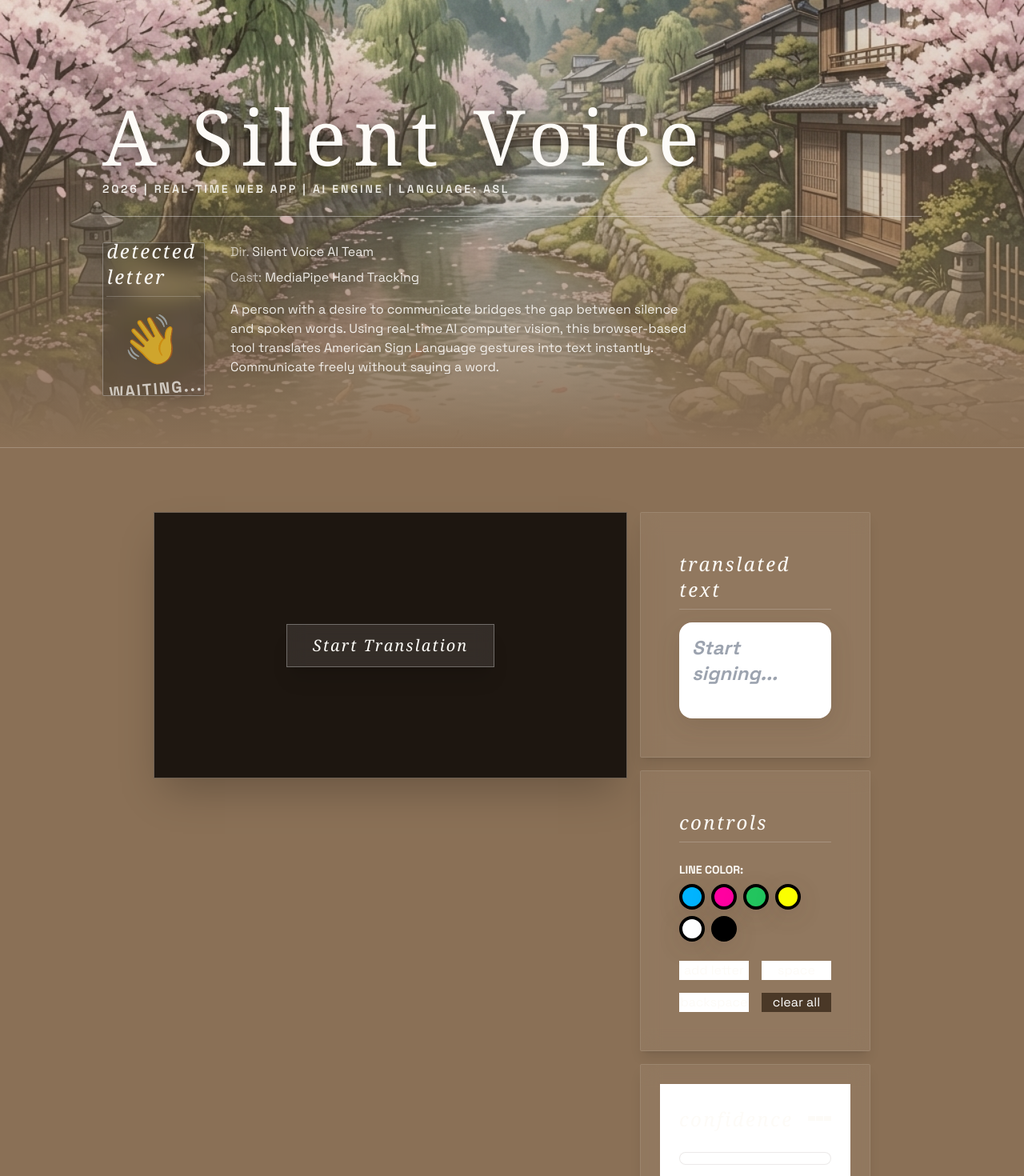
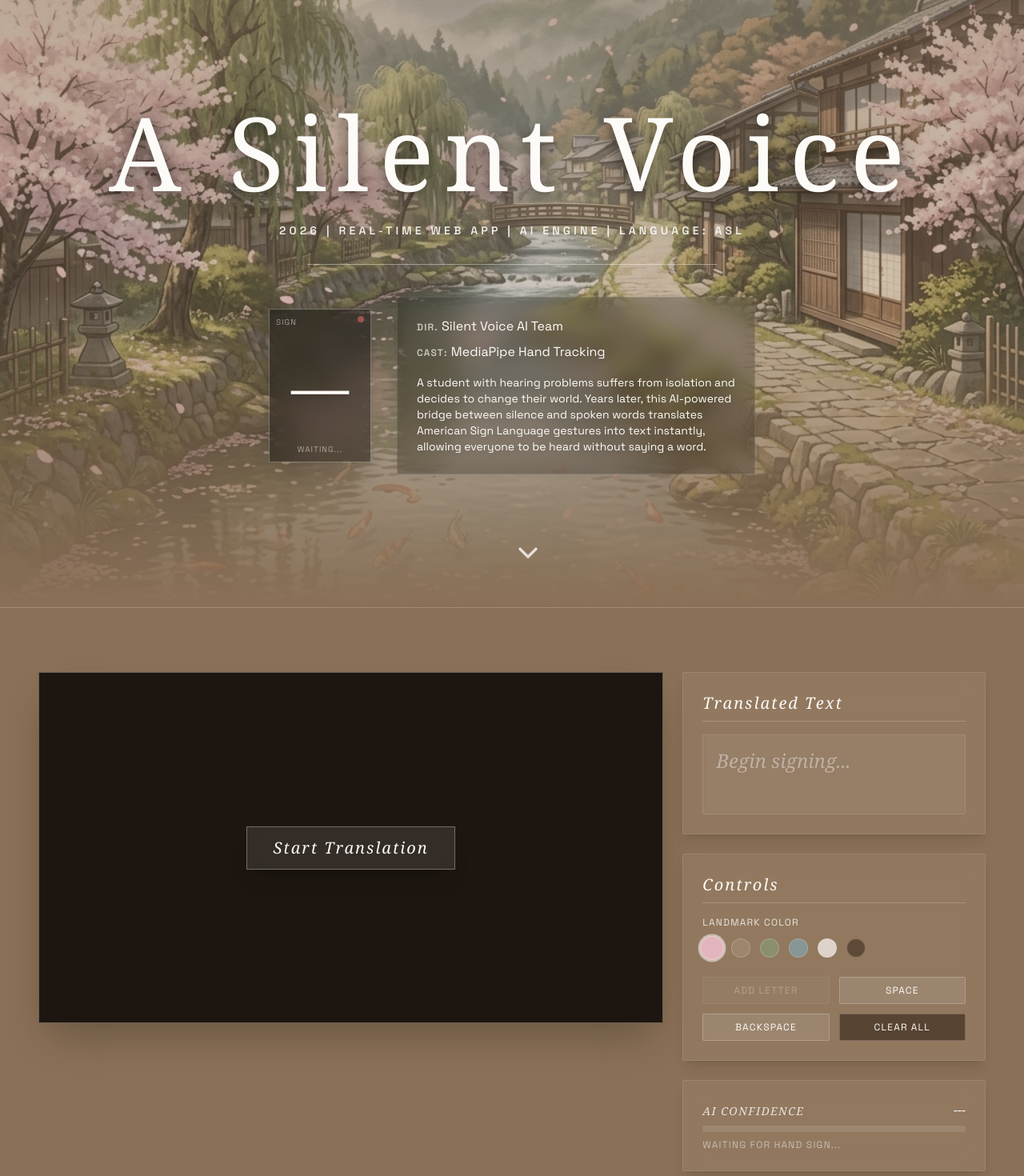
Before and after one commit to nottherajyk/SilentVoice.ai, a React (Vite) app: page / in a window 1280 px wide. Shown: the part 40-1510 px from the top of the page at 80% size. Built offline with nearby package versions, Linux system fonts and the light colour scheme.

Commit message:
Fix UI placement, widen grid, center hero, add scroll animation

```diff
--- a/src/App.jsx
+++ b/src/App.jsx
@@ -67,42 +67,49 @@ function App() {
     <div className="min-h-screen bg-[#8a7056] text-[#fdfbf7] font-sans selection:bg-white/30 pb-20">
 
       {/* HERO SECTION */}
-      <div className="relative w-full h-[60vh] md:h-[75vh] flex flex-col justify-end p-6 md:p-16 border-b border-white/20">
+      <div className="relative w-full h-[80vh] md:h-screen flex flex-col justify-center items-center text-center p-6 md:p-16 border-b border-white/20">
 
         <div className="absolute inset-0 z-0 overflow-hidden">
           <img src={heroBg} alt="Cinematic background" className="w-full h-full object-cover opacity-90" />
-          <div className="absolute inset-0 bg-gradient-to-t from-[#8a7056] via-[#8a7056]/30 to-transparent" />
+          <div className="absolute inset-0 bg-gradient-to-t from-[#8a7056] via-[#8a7056]/30 to-[#8a7056]/50" />
         </div>
 
-        <div className="relative z-10 max-w-5xl mx-auto w-full">
-          <h1 className="text-5xl md:text-7xl lg:text-8xl font-serif tracking-widest text-[#fdfbf7] mb-2" style={{ textShadow: '0 4px 15px rgba(0,0,0,0.5)' }}>
+        <div className="relative z-10 max-w-6xl mx-auto w-full flex flex-col items-center">
+          <h1 className="text-6xl md:text-8xl lg:text-9xl font-serif tracking-widest text-[#fdfbf7] mb-6 drop-shadow-lg" style={{ textShadow: '0 4px 25px rgba(0,0,0,0.6)' }}>
             A Silent Voice
           </h1>
-          <p className="text-xs md:text-sm tracking-[0.2em] font-semibold opacity-90 mb-6 drop-shadow-md uppercase">
+          <p className="text-xs md:text-sm tracking-[0.3em] font-semibold opacity-90 mb-8 drop-shadow-md uppercase text-[#fdfbf7]">
             2026 | Real-time Web App | AI Engine | Language: ASL
           </p>
-          <div className="w-full h-px bg-white/40 mb-8" />
+          <div className="w-3/4 max-w-lg h-px bg-white/40 mb-10" />
 
-          <div className="flex flex-col md:flex-row gap-8 items-start">
-            <div className="w-24 h-36 md:w-32 md:h-48 bg-black/20 rounded-sm shrink-0 shadow-lg overflow-hidden flex items-center justify-center border border-white/30 backdrop-blur-md">
+          <div className="flex flex-col md:flex-row gap-8 items-center justify-center">
+            <div className="w-24 h-36 md:w-32 md:h-48 bg-black/40 rounded-sm shrink-0 shadow-2xl overflow-hidden flex items-center justify-center border border-white/30 backdrop-blur-md">
                  <DetectedLetter letter={detectedLetter} confidence={confidence} handDetected={handDetected} />
             </div>
-            <div className="max-w-xl text-[#fdfbf7]/90 leading-relaxed font-light text-sm md:text-base drop-shadow-md">
-              <p className="mb-2"><span className="opacity-70">Dir.</span> Silent Voice AI Team</p>
-              <p className="mb-4"><span className="opacity-70">Cast:</span> MediaPipe Hand Tracking</p>
-              <p>
-                A person with a desire to communicate bridges the gap between silence and spoken words.
-                Using real-time AI computer vision, this browser-based tool translates American Sign Language
-                gestures into text instantly. Communicate freely without saying a word.
+            <div className="max-w-md text-[#fdfbf7] leading-relaxed font-light text-sm md:text-base drop-shadow-md text-left bg-black/20 p-6 backdrop-blur-md rounded-sm border border-white/10">
+              <p className="mb-2"><span className="opacity-70 font-semibold uppercase text-xs tracking-widest">Dir.</span> Silent Voice AI Team</p>
+              <p className="mb-4"><span className="opacity-70 font-semibold uppercase text-xs tracking-widest">Cast:</span> MediaPipe Hand Tracking</p>
+              <p className="text-sm">
+                A student with hearing problems suffers from isolation and decides to change their world.
+                Years later, this AI-powered bridge between silence and spoken words translates American Sign Language
+                gestures into text instantly, allowing everyone to be heard without saying a word.
               </p>
             </div>
           </div>
         </div>
+
+        {/* Scroll Down Animation */}
+        <div className="absolute bottom-10 left-1/2 transform -translate-x-1/2 z-20 animate-bounce cursor-pointer opacity-80 hover:opacity-100 transition-opacity" onClick={() => window.scrollBy({ top: window.innerHeight, behavior: 'smooth' })}>
+          <svg width="40" height="40" viewBox="0 0 24 24" fill="none" stroke="#fdfbf7" strokeWidth="2" strokeLinecap="round" strokeLinejoin="round">
+            <path d="M6 9l6 6 6-6" />
+          </svg>
+        </div>
       </div>
 
-      {/* MAIN APP GRID (The "Movie Stills") */}
-      <div className="max-w-5xl mx-auto w-full p-6 md:p-16 mt-4">
-        <div className="grid grid-cols-1 md:grid-cols-3 gap-3 md:gap-4">
+      {/* MAIN APP GRID */}
+      <div className="max-w-7xl mx-auto w-full p-6 md:p-12 mt-8">
+        <div className="grid grid-cols-1 lg:grid-cols-3 gap-6">
 
           {/* CAMERA (Takes 2 cols) */}
           <div className="md:col-span-2 aspect-video bg-[#3b2c1f]/80 overflow-hidden shadow-2xl relative border border-white/20">
@@ -118,7 +125,7 @@ function App() {
           </div>
 
           {/* RIGHT SIDE TOOLS (Takes 1 col, stacked) */}
-          <div className="flex flex-col gap-3 md:gap-4">
+          <div className="flex flex-col gap-6">
             <div className="bg-[#a38c73]/30 border border-white/10 p-4 md:p-6 flex-1 shadow-lg backdrop-blur-md rounded-sm">
               <SentencePanel sentence={sentence} />
             </div>
--- a/src/components/ConfidenceMeter.jsx
+++ b/src/components/ConfidenceMeter.jsx
@@ -1,30 +1,28 @@
 import React from 'react';
 
 function ConfidenceMeter({ confidence, handDetected }) {
-  const percentage = Math.round((confidence || 0) * 100);
+  const percentage = Math.round(confidence * 100);
 
   return (
-    <div className=" bg-white p-6">
-      <div className="flex justify-between items-end border-b border-white/20 pb-2 mb-4">
-        <h3 className="font-serif italic text-2xl tracking-widest text-[#fdfbf7]">
-          confidence
+    <div className="flex flex-col h-full justify-center">
+      <div className="flex justify-between items-end mb-2">
+        <h3 className="font-serif italic tracking-widest text-sm text-white/80 uppercase">
+          AI Confidence
         </h3>
-        <span className="font-display font-black text-3xl">
+        <span className="font-serif italic text-[#fdfbf7]">
           {handDetected ? `${percentage}%` : '---'}
         </span>
       </div>
 
-      <div className="brutal-progress mt-2">
+      <div className="w-full h-2 bg-white/10 rounded-sm overflow-hidden">
         <div
-          className="brutal-progress-fill"
-          style={{ width: `${handDetected ? percentage : 0}%` }}
+          className="h-full bg-white/60 transition-all duration-300"
+          style={{ width: handDetected ? `${percentage}%` : '0%' }}
         />
       </div>
 
       {!handDetected && (
-        <p className="mt-4 font-bold text-sm uppercase text-gray-500">
-          waiting for hand...
-        </p>
+        <p className="text-xs text-white/50 tracking-widest mt-2 uppercase">Waiting for hand sign...</p>
       )}
     </div>
   );
--- a/src/components/ControlsPanel.jsx
+++ b/src/components/ControlsPanel.jsx
@@ -2,28 +2,28 @@ import React from 'react';
 
 function ControlsPanel({ onAddLetter, onSpace, onBackspace, onClear, detectedLetter, handDetected, landmarkColor, onColorChange }) {
   const colors = [
-    { name: 'Blue', value: '#00b4ff' },
-    { name: 'Pink', value: '#ff00a0' },
-    { name: 'Green', value: '#22c55e' },
-    { name: 'Yellow', value: '#faff00' },
-    { name: 'White', value: '#ffffff' },
-    { name: 'Black', value: '#000000' }
+    { name: 'Pink', value: '#e2b4bd' },
+    { name: 'Brown', value: '#a38c73' },
+    { name: 'Green', value: '#8a9973' },
+    { name: 'Blue', value: '#82a4ab' },
+    { name: 'White', value: '#fdfbf7' },
+    { name: 'Dark', value: '#4a3827' }
   ];
 
   return (
-    <div className="  p-6">
-      <h3 className="font-serif italic text-2xl tracking-widest text-[#fdfbf7] border-b border-white/20 pb-2 mb-6">
-        controls
+    <div className="flex flex-col h-full">
+      <h3 className="font-serif italic text-xl tracking-widest text-[#fdfbf7] border-b border-white/20 pb-2 mb-4">
+        Controls
       </h3>
 
       <div className="mb-6">
-        <p className="font-bold uppercase text-sm mb-2">Line Color:</p>
-        <div className="flex gap-2 flex-wrap">
+        <p className="font-light tracking-widest text-xs mb-3 text-white/80 uppercase">Landmark Color</p>
+        <div className="flex gap-3 flex-wrap">
           {colors.map(c => (
             <button
               key={c.value}
               onClick={() => onColorChange(c.value)}
-              className={`w-8 h-8 rounded-full border-4 border-black shadow-brutal transition-transform ${landmarkColor === c.value ? 'scale-125' : 'hover:scale-110'}`}
+              className={`w-6 h-6 rounded-full border border-white/30 transition-all ${landmarkColor === c.value ? 'scale-125 ring-2 ring-white/50' : 'hover:scale-110 opacity-70 hover:opacity-100'}`}
               style={{ backgroundColor: c.value }}
               title={c.name}
             />
@@ -31,34 +31,34 @@ function ControlsPanel({ onAddLetter, onSpace, onBackspace, onClear, detectedLet
         </div>
       </div>
 
-      <div className="grid grid-cols-2 gap-4">
+      <div className="grid grid-cols-2 gap-3 mt-auto">
         <button
           onClick={onAddLetter}
           disabled={!detectedLetter || !handDetected}
-          className=" bg-white hover:bg-"
+          className="px-3 py-2 bg-white/10 hover:bg-white/20 border border-white/20 text-[#fdfbf7] tracking-widest text-xs uppercase transition-all rounded-sm disabled:opacity-30"
         >
-          <span>add letter</span>
+          Add Letter
         </button>
 
         <button
           onClick={onSpace}
-          className=" bg-white hover:bg-"
+          className="px-3 py-2 bg-white/10 hover:bg-white/20 border border-white/20 text-[#fdfbf7] tracking-widest text-xs uppercase transition-all rounded-sm"
         >
-          <span>space</span>
+          Space
         </button>
 
         <button
           onClick={onBackspace}
-          className=" bg-white hover:bg-"
+          className="px-3 py-2 bg-white/10 hover:bg-white/20 border border-white/20 text-[#fdfbf7] tracking-widest text-xs uppercase transition-all rounded-sm"
         >
-          <span>backspace</span>
+          Backspace
         </button>
 
         <button
           onClick={onClear}
-          className=" bg-brutal-black text-white hover:text- hover:bg-black"
+          className="px-3 py-2 bg-[#4a3827]/80 hover:bg-[#4a3827] border border-white/20 text-[#fdfbf7] tracking-widest text-xs uppercase transition-all rounded-sm"
         >
-          <span>clear all</span>
+          Clear All
         </button>
       </div>
     </div>
--- a/src/components/DetectedLetter.jsx
+++ b/src/components/DetectedLetter.jsx
@@ -2,28 +2,18 @@ import React from 'react';
 
 function DetectedLetter({ letter, confidence, handDetected }) {
   return (
-    <div className="  p-6 flex flex-col items-center justify-center text-center min-h-[250px]">
-      <h3 className="font-serif italic text-2xl tracking-widest text-[#fdfbf7] border-b border-white/20 pb-2 mb-6 w-full text-left">
-        detected letter
-      </h3>
+    <div className="flex flex-col items-center justify-center w-full h-full p-2 relative">
+      <div className="absolute top-2 left-2 right-2 flex justify-between">
+         <span className="text-[10px] tracking-widest uppercase opacity-50">Sign</span>
+         <div className={`w-2 h-2 rounded-full ${handDetected ? 'bg-green-400' : 'bg-red-400/50'}`} />
+      </div>
 
-      <div className="flex-1 flex flex-col items-center justify-center w-full">
-        {!handDetected ? (
-          <div className="opacity-70 rotate-[-5deg]">
-            <div className="text-6xl mb-4">👋</div>
-            <p className="font-bold uppercase tracking-widest text-xl">waiting...</p>
-          </div>
-        ) : letter ? (
-          <div className="relative">
-            <div className="font-display font-black text-[10rem] leading-none text-outline">
-              {letter}
-            </div>
-            {/* Pop decoration */}
-            <div className="absolute -top-4 -right-8 text-4xl animate-bounce">✨</div>
-          </div>
-        ) : (
-          <div className="text-6xl font-display font-black text-outline">?</div>
-        )}
+      <div className="text-5xl md:text-7xl font-serif text-[#fdfbf7] drop-shadow-md">
+        {handDetected ? (letter || '—') : '—'}
+      </div>
+
+      <div className="absolute bottom-2 text-[10px] tracking-widest uppercase opacity-50">
+        {handDetected ? `${Math.round(confidence * 100)}% match` : 'waiting...'}
       </div>
     </div>
   );
--- a/src/components/SentencePanel.jsx
+++ b/src/components/SentencePanel.jsx
@@ -4,20 +4,19 @@ function SentencePanel({ sentence }) {
   const handleCopy = () => {
     if (sentence) {
       navigator.clipboard.writeText(sentence);
-      // Could add a tiny toast here, but for now we keep it simple
     }
   };
 
   return (
-    <div className="  p-6 flex flex-col">
+    <div className="flex flex-col h-full">
       <div className="flex justify-between items-end border-b border-white/20 pb-2 mb-4">
-        <h3 className="font-serif italic text-2xl tracking-widest text-[#fdfbf7]">
-          translated text
+        <h3 className="font-serif italic text-xl tracking-widest text-[#fdfbf7]">
+          Translated Text
         </h3>
         {sentence && (
           <button
             onClick={handleCopy}
-            className="font-bold text-sm uppercase underline hover:bg-black hover:text-white px-2 rounded transition-colors"
+            className="text-xs uppercase tracking-widest text-white/60 hover:text-white transition-colors"
             title="Copy to clipboard"
           >
             Copy
@@ -25,15 +24,15 @@ function SentencePanel({ sentence }) {
         )}
       </div>
 
-      <div className="bg-white brutal-border rounded-2xl p-4 min-h-[120px] shadow-brutal">
-        <p className="font-bold text-2xl break-words">
+      <div className="bg-white/5 border border-white/10 rounded-sm p-4 min-h-[100px] flex-1">
+        <p className="font-serif text-xl md:text-2xl break-words text-[#fdfbf7] leading-relaxed drop-shadow-sm">
           {sentence ? (
             <>
               {sentence}
               <span className="cursor-blink ml-1"></span>
             </>
           ) : (
-            <span className="text-gray-400 italic">Start signing...<span className="cursor-blink ml-1"></span></span>
+            <span className="text-white/40 italic font-light">Begin signing...<span className="cursor-blink ml-1 opacity-50"></span></span>
           )}
         </p>
       </div>
```
